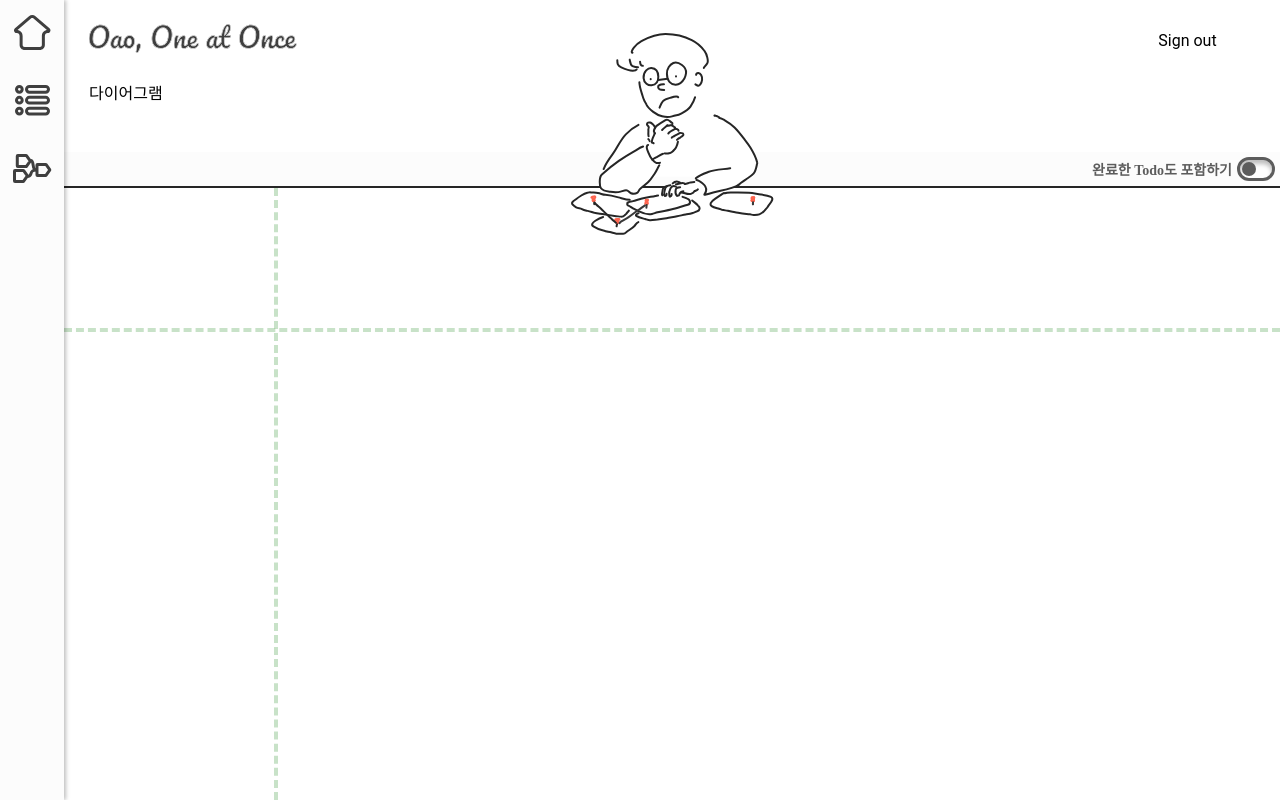
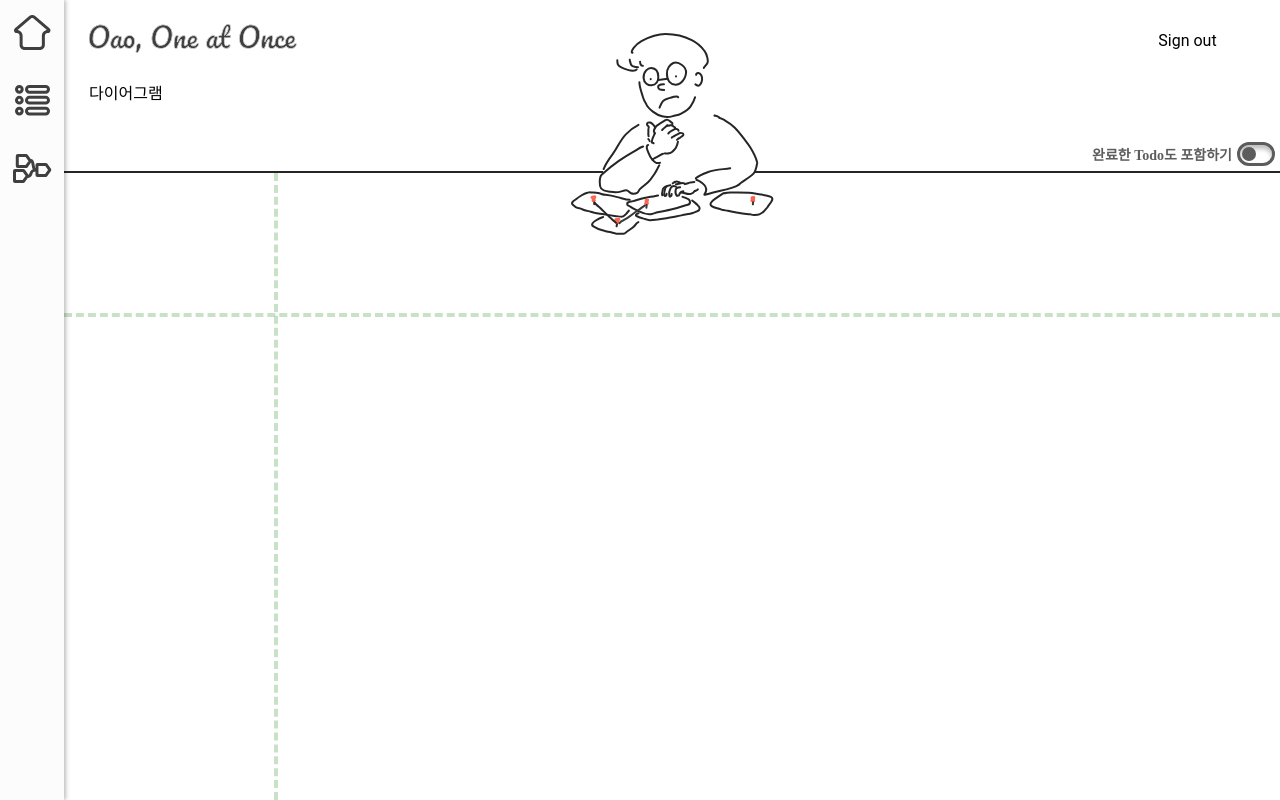
Before and after one commit to boostcampwm-2022/web20-OAO, a React (Vite) app in the folder client/: page /diagram in a window 1280 px wide. Built offline with nearby package versions, Linux system fonts and the light colour scheme.

Commit message:
fix: 다이어그램 스타일 변경

```diff
--- a/client/src/components/diagram/DiagramControlPanel.tsx
+++ b/client/src/components/diagram/DiagramControlPanel.tsx
@@ -13,7 +13,6 @@ const Wrapper = styled.div`
   display: flex;
   justify-content: end;
   border-bottom: 2px solid ${darkestGray};
-  background-color: ${offWhite};
   align-items: center;
   gap: 5px;
 `;
--- a/client/src/container/diagram/DiagramHeader.tsx
+++ b/client/src/container/diagram/DiagramHeader.tsx
@@ -7,7 +7,7 @@ import Planning from '@images/Planning.svg';
 const Wrapper = styled.div`
   position: relative;
   width: 100%;
-  height: 85px;
+  height: 65px;
   z-index: 1;
 `;
 
--- a/client/src/page/DiagramPage.tsx
+++ b/client/src/page/DiagramPage.tsx
@@ -1,4 +1,4 @@
-import { ReactElement, Suspense } from 'react';
+import { ReactElement } from 'react';
 import styled from 'styled-components';
 import DiagramHeader from '@container/diagram/DiagramHeader';
 import DiagramFrame from '@container/diagram/DiagramFrame';
```
